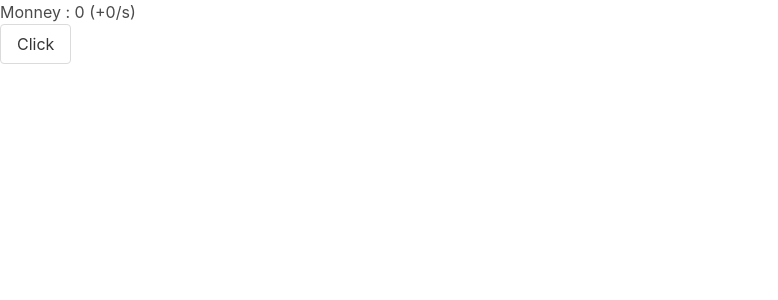
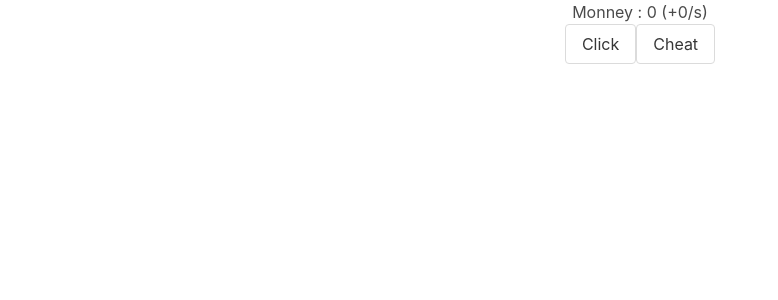
Before and after one commit to HellperKK/clicker-project, a React (Vite) app: page / in a window 1280 px wide. Shown: the top 300 px of the page, without its empty margins (0-778 px from the left). Built offline with nearby package versions, Linux system fonts and the light colour scheme.

Commit message:
update apearance

```diff
--- a/src/App.css
+++ b/src/App.css
@@ -3,5 +3,9 @@
 #root {
   width: 100vw;
   height: 100vh;
-  margin: 0 auto;
+  padding: 0 4px;
 }
+
+.max-width {
+  width: 100%;
+}
--- a/src/App.tsx
+++ b/src/App.tsx
@@ -1,4 +1,4 @@
-import { useEffect } from "react";
+import { useEffect, useMemo } from "react";
 import "./App.css";
 import {
   buildingShowValue,
@@ -18,20 +18,31 @@ function App() {
   );
   const dispatch = useDispatch();
 
+  const display = useMemo(
+    () =>
+      new Intl.NumberFormat("en-GB", {
+        notation: "compact",
+        compactDisplay: "short",
+      }),
+    []
+  );
+
   useEffect(() => {
     const interval = setInterval(() => {
       const reward = buildingsGain(buildings);
-      dispatch(changeByAmount(reward));
-    }, 1000);
+      dispatch(changeByAmount(reward / 10));
+    }, 100);
     return () => clearInterval(interval);
   }, [buildings, dispatch]);
 
   return (
     <>
       <div className="columns">
-        <div className="column is-one-quarter">
+        <div className="column is-one-quarter"></div>
+        <div className="column has-text-centered">
           <p>
-            Monney : {money} (+{buildingsGain(buildings)}/s)
+            Monney : {display.format(money)} (+
+            {display.format(buildingsGain(buildings))}/s)
           </p>
           <button
             className="button"
@@ -39,28 +50,39 @@ function App() {
           >
             Click
           </button>
+          <button
+            className="button"
+            onClick={() => dispatch(changeByAmount(1_000_000_000))}
+          >
+            Cheat
+          </button>
         </div>
+        <div className="column is-one-quarter"></div>
+      </div>
+      <div className="columns">
+        <div className="column is-one-quarter"></div>
         <div className="column">
-          {buildings.map((building) => (
+          {buildings.map((building) => {
+            const truePrice = buildingTruePrice(building);
+            return (
               <div key={building.id}>
                 <HideElement minimalShow={buildingShowValue(building)}>
                   <button
-                  className="button"
+                    className="button max-width"
                     title={building.desc}
-                  disabled={money < buildingTruePrice(building)}
+                    disabled={money < truePrice}
                     onClick={() => {
-                    dispatch(
-                      changeByAmount(Math.ceil(-buildingTruePrice(building)))
-                    );
+                      dispatch(changeByAmount(Math.ceil(-truePrice)));
                       dispatch(buyBuilding(building));
                     }}
                   >
                     {building.name}(+{building.moneyGain}/s){" "}
-                  {buildingTruePrice(building)}
+                    {display.format(truePrice)}
                   </button>
                 </HideElement>
               </div>
-          ))}
+            );
+          })}
         </div>
         <div className="column is-one-quarter"></div>
       </div>
```
Lines whose indentation alone changed are shown as unchanged.
